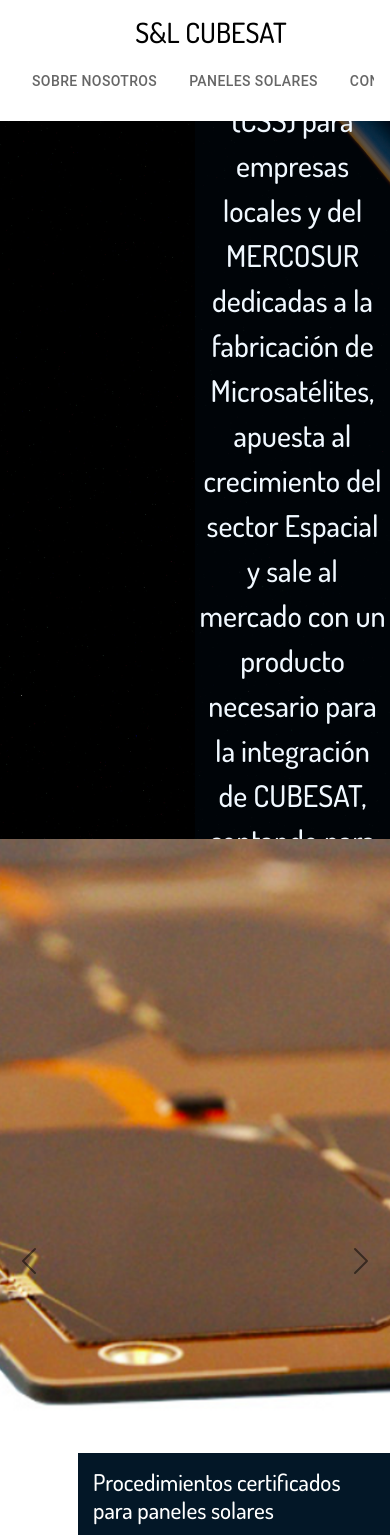
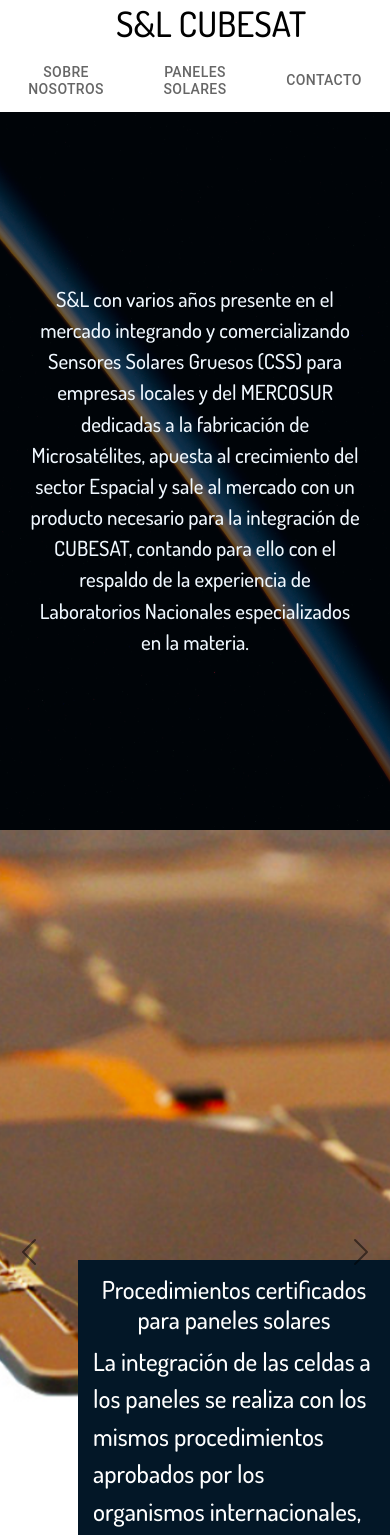
Before and after one commit to fabriziodisanto/cubesat, a React (Create React App) app: page / in a window 390 px wide. Shown: the top 1535 px of the page. Built offline with nearby package versions, Linux system fonts and the light colour scheme.

Commit message:
kinda responsive

```diff
--- a/src/App.css
+++ b/src/App.css
@@ -19,7 +19,7 @@
   display: flex;
   align-items: center;
   justify-content: space-between;
-  padding: 1rem;
+  padding: 0.1rem;
   flex-direction: column;
 }
 
@@ -90,6 +90,10 @@
 
 }
 
+.carouselText{
+  font-size: 25px;
+}
+
 .cardcontainer >img{
   height: 100%;
   width: 100%;
@@ -120,3 +124,16 @@
 .carouselview{
   height: 100vh;
 }
+
+
+@media (max-width:1100px) {
+  .aboutus{
+    background-position: center;
+
+  }
+
+  .aboutusdescription{
+    width: 100%;
+    font-size: 1.3rem;
+  }
+}
--- a/src/components/card.js
+++ b/src/components/card.js
@@ -5,8 +5,8 @@
         <div className="cardcontainer">
             <img src={src} alt="img-slide"/>
             <div className="cardtext">
-                <h3>{title}</h3>
-                <p>{description}</p>
+                <h2>{title}</h2>
+                <p className="carouselText">{description}</p>
             </div>
         </div>
     )
--- a/src/components/navbar.js
+++ b/src/components/navbar.js
@@ -23,13 +23,14 @@
     const linkStyle = {
         textDecoration: 'none',
         color: 'black',
-        cursor: 'pointer'
+        cursor: 'pointer',
+        fontSize: '35px',
     };
 
     return (
         <header className='sticky-navbar'>
             <h1>
-                <a style={linkStyle} href="/whole">S&L CUBESAT</a>
+                <a style={linkStyle} href="/">S&L CUBESAT</a>
             </h1>
             <Box sx={{ display: 'flex', justifyContent: 'flex-end', fontSize: '' }}>
                 <Tabs
@@ -39,6 +40,8 @@
                     textColor="primary"
                     indicatorColor="primary"
                     aria-label="secondary tabs example"
+                    variant="fullWidth"
+
                 >
                     <Tab value="1" label="SOBRE NOSOTROS" onClick={() => scrollToSection('aboutUsSection')} />
                     <Tab value="2" label="PANELES SOLARES" onClick={() => scrollToSection('carouselSection')} />
```
Also changed, not shown: src/pages/aboutus.js (deleted, +0 -11 lines), src/pages/contacto.js (deleted, +0 -15 lines), src/pages/panelessolares.js (deleted, +0 -29 lines).
